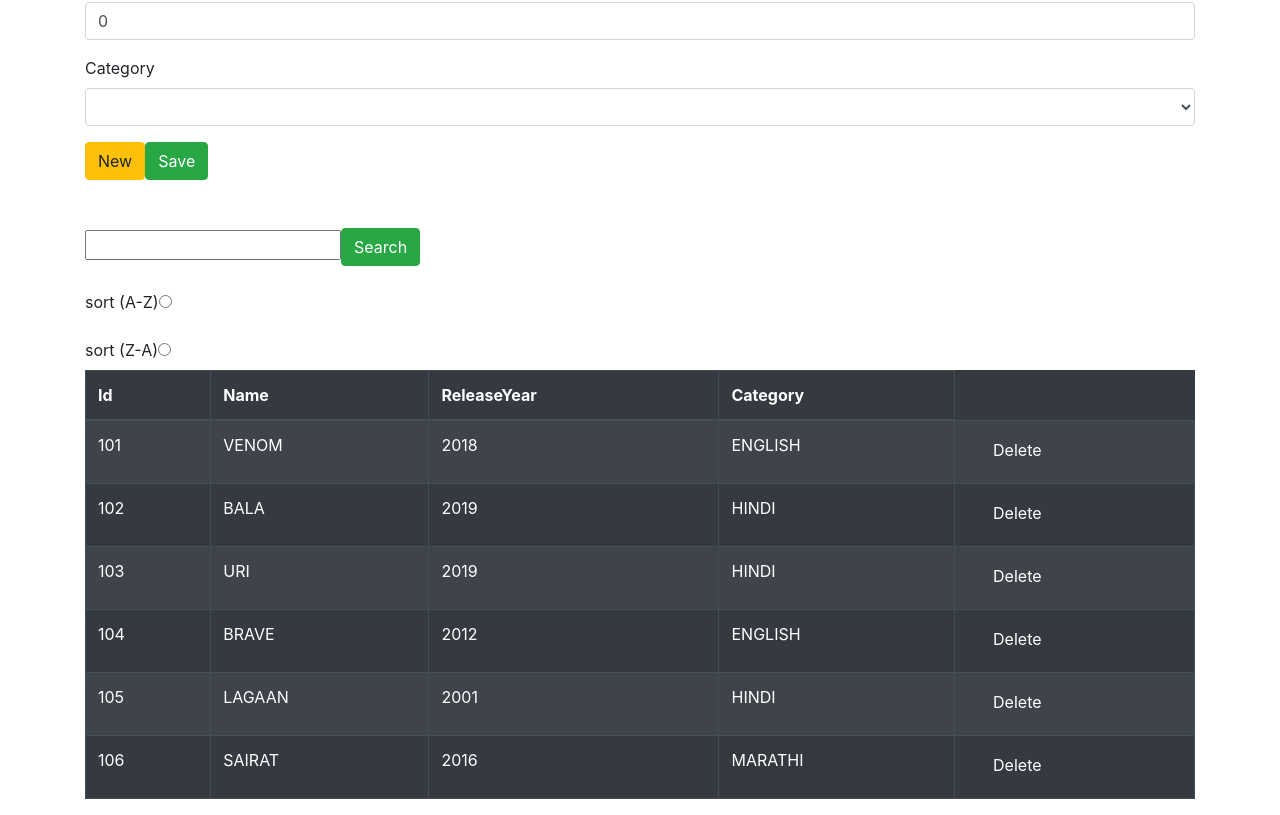
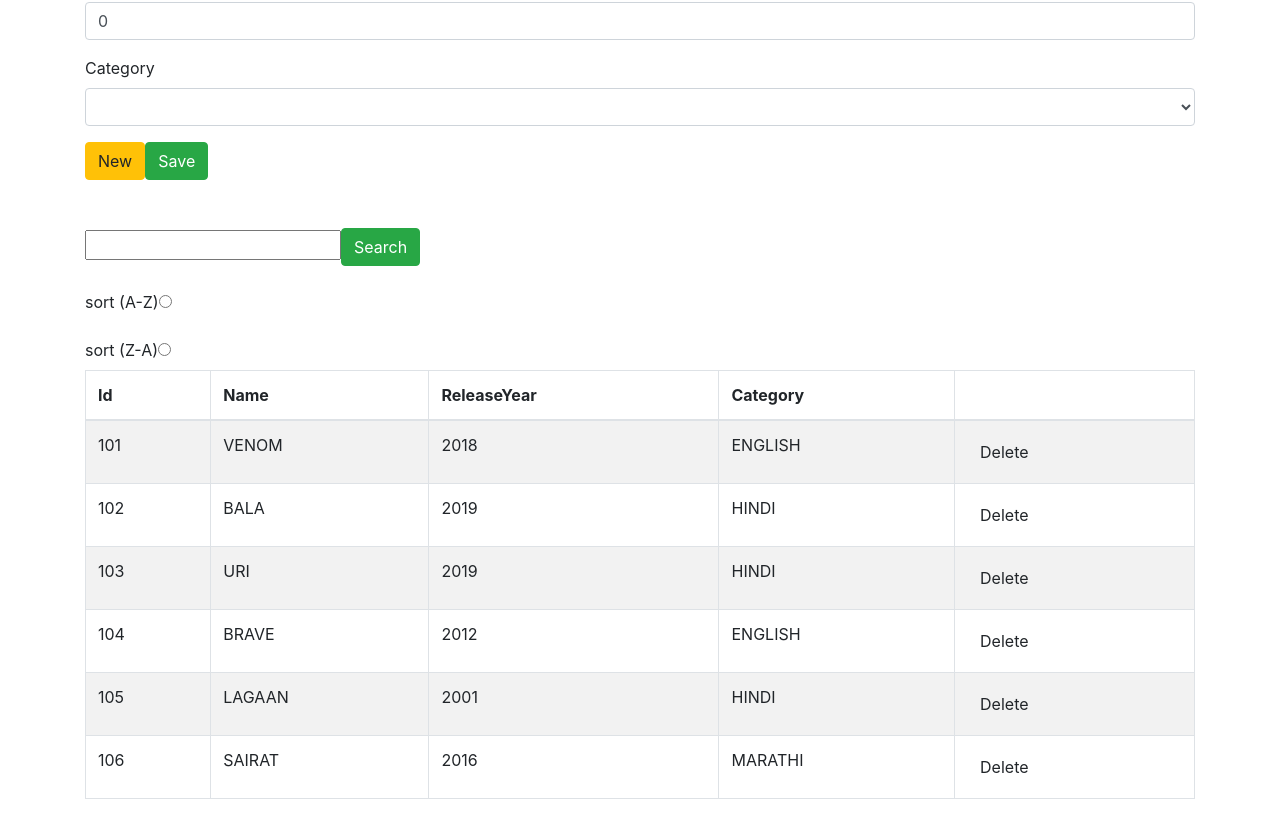
Before and after one commit to tavisca-diksha/AngularTraining, an Angular app in the folder ng app/Excercise2/: page / in a window 1280 px wide. Shown: the part 202-1017 px from the top of the page. Built offline with nearby package versions, Linux system fonts and the light colour scheme.

Commit message:
corrected delete button css and table format

```diff
--- a/ng app/Excercise2/src/app/Components/Movies/movie.view.html
+++ b/ng app/Excercise2/src/app/Components/Movies/movie.view.html
@@ -33,10 +33,11 @@
         <p></p>
         <label>sort (Z-A)</label><input type="radio" name="sortOrder" (click)="reverseSort()">
     </form>
-    <table class="table table-striped table-bordered table-dark">
+    <table class="table table-striped table-bordered table-white">
         <thead>
             <tr>
                 <th *ngFor="let header of headers">{{header}}</th>
+                <th></th>
             </tr>
         </thead>
         <tbody>
@@ -44,7 +45,7 @@
                 <td *ngFor="let h of headers">
                     {{movie[h]}}
                 </td>
-                <td><input type="button" class="btn btn-failure" (click)="delete(movie)">Delete</td>
+                <td><input type="button" class="btn" (click)="delete(movie)" value="Delete" ></td>
             </tr>
         </tbody>
     </table>
```
